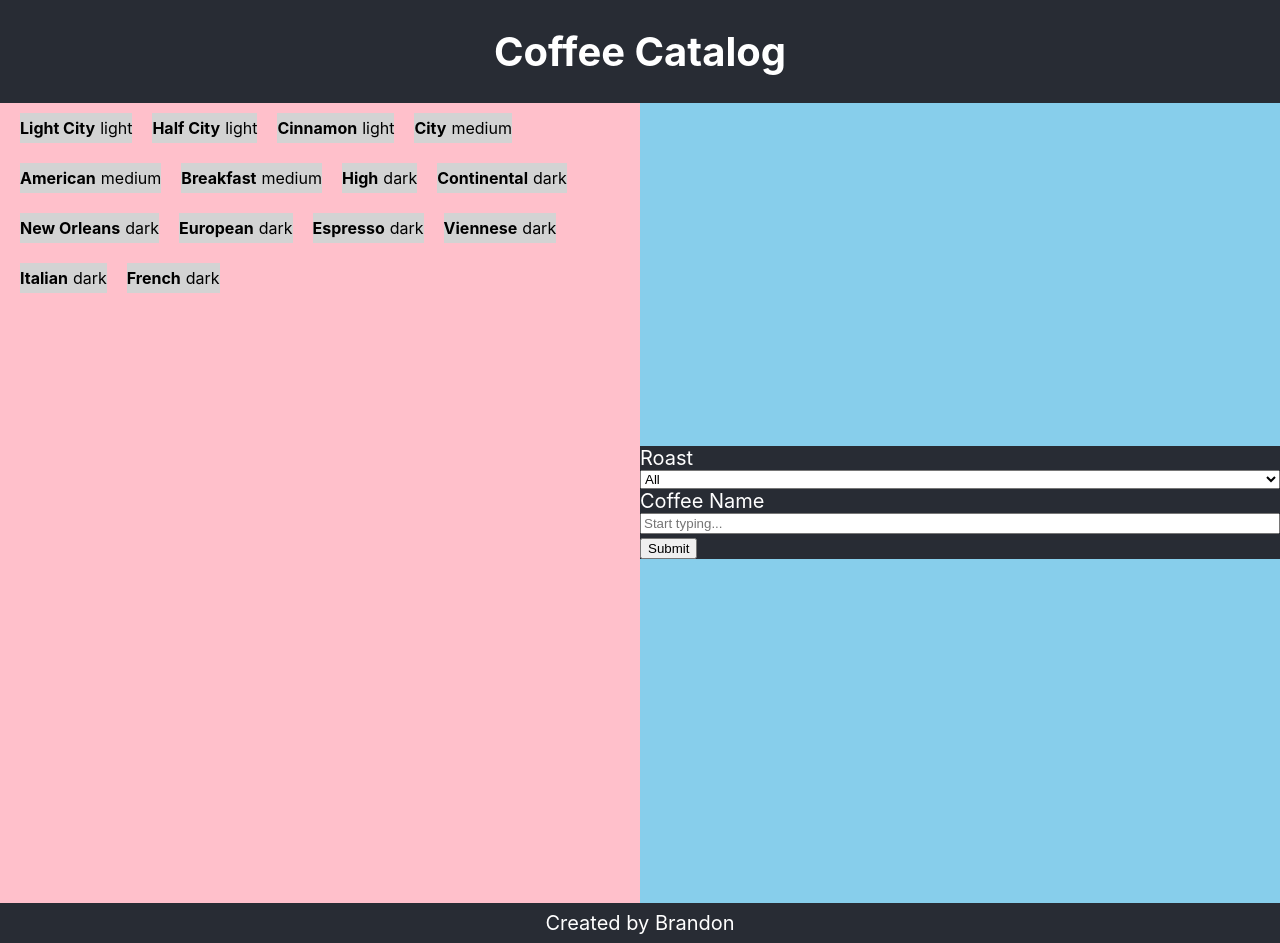
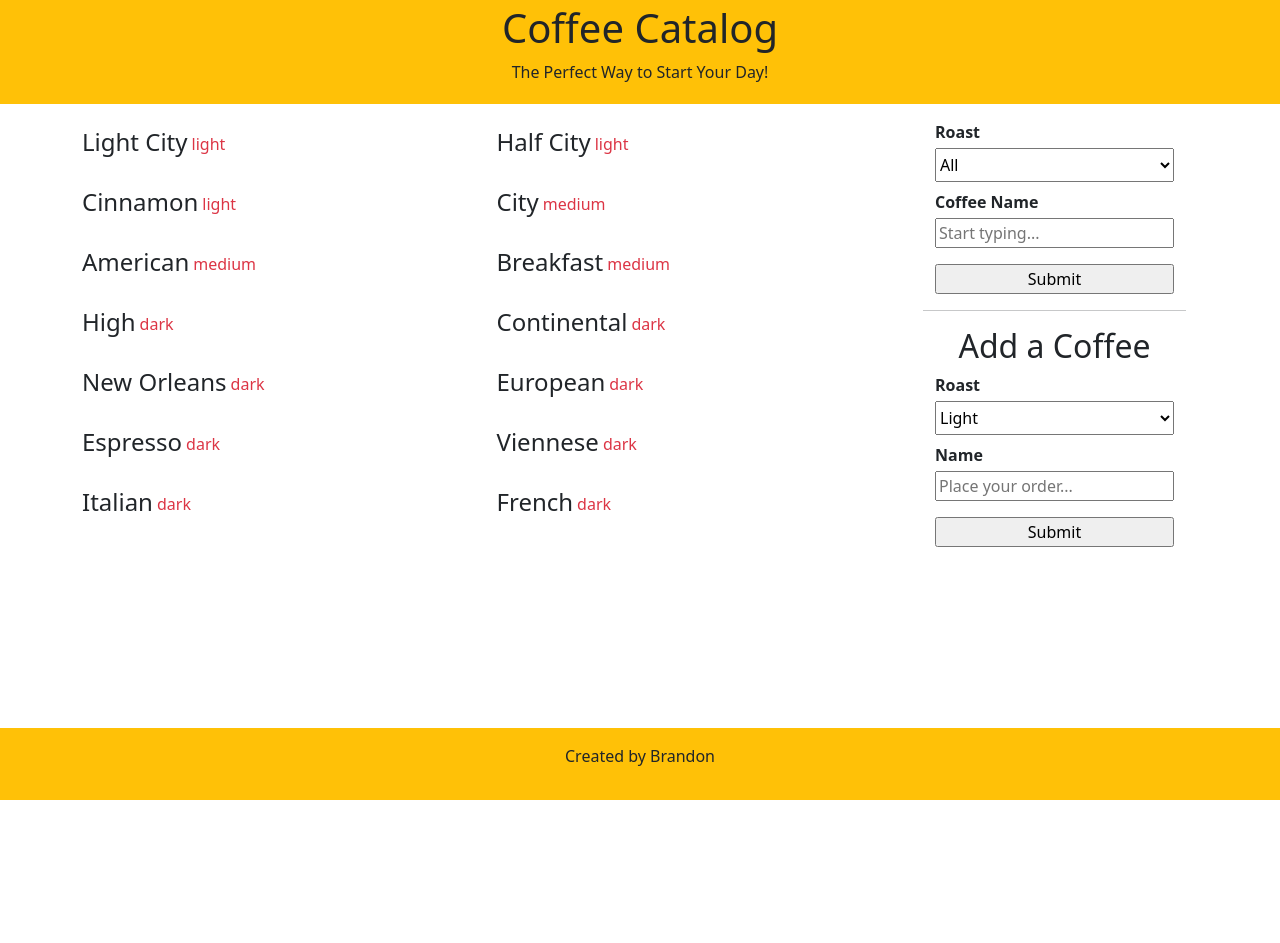
Before and after one commit to brandonmcphatter/coffee-catalog, a React (Create React App) app: page / in a window 1280 px wide. After the commit the page ends 800 px from the top, so only its background shows below. Built offline with nearby package versions, Linux system fonts and the light colour scheme.

Commit message:
page layout complete

```diff
--- a/package.json
+++ b/package.json
@@ -6,6 +6,7 @@
     "@testing-library/jest-dom": "^5.17.0",
     "@testing-library/react": "^13.4.0",
     "@testing-library/user-event": "^13.5.0",
+    "bootstrap": "^5.3.2",
     "react": "^18.2.0",
     "react-dom": "^18.2.0",
     "react-scripts": "5.0.1",
--- a/src/App.css
+++ b/src/App.css
@@ -1,79 +1,10 @@
-.App {
-
-}
-
-.App-header {
-  background-color: #282c34;
-  display: flex;
-  flex-direction: row;
-  align-items: center;
-  justify-content: center;
-  font-size: 20px;
-  color: white;
-}
-
 .main {
-  display: flex;
-  flex-direction: row;
-  color: white;
-}
-.coffee-display {
-  background-color: pink;
-  display: flex;
-  justify-items: start;
-  flex-direction: row;
-  color: black;
-  padding: 0 10px;
-  flex-wrap: wrap;
-  align-content: start;
-
-}
-
-.coffee {
-  background-color: lightgray;
-  height: 30px;
-  margin: 10px 10px;
-  display: flex;
-    flex-direction: row;
-    align-items: center;
-}
-.name {
-
-}
-.roast {
-  margin: 0 0 0 5px;
-}
-
-.coffee-input {
-  background-color: skyblue;
-  display: flex;
-  flex-direction: column;
-  align-items: center;
-  justify-content: center;
-  color: white;
-  height: 100vh;
+    height: auto;
 }
 
 .footer {
-  background-color: #282c34;
-  display: flex;
-  flex-direction: row;
-  align-items: center;
-  justify-content: center;
-  font-size: 20px;
-  color: white;
-  height: 5vh;
-  width: 100vw;
+    position: absolute;
+    bottom: 0;
+    width: 100%;
+
 }
-
-.filter {
-    background-color: #282c34;
-    font-size: 20px;
-    color: white;
-    width: 50vw;
-}
-
-.flex {
-    display: flex;
-    flex-direction: column;
-}
--- a/src/App.js
+++ b/src/App.js
@@ -1,4 +1,6 @@
 import './App.css';
+import 'bootstrap/dist/css/bootstrap.min.css';
+import 'bootstrap/dist/js/bootstrap.bundle.min.js';
 
 const coffeeData = [
     {id: 1, name: 'Light City', roast: 'light'},
@@ -28,24 +30,24 @@
                 <CoffeeEditor/>
             </Main>
 
-            <footer className="footer">
-                <p>Created by Brandon</p>
-            </footer>
+            <Footer/>
         </div>
     );
 }
 
 function Header() {
     return (
-        <header className='App-header'>
+        <header className='text-center bg-warning py-1 mb-3'>
             <h1>Coffee Catalog</h1>
+            <p>The Perfect Way to Start Your Day!</p>
         </header>
     );
 }
 
+
 function Main({children}) {
     return (
-        <main className="main">
+        <main className="main container d-flex">
             {children}
         </main>
     );
@@ -53,10 +55,11 @@
 
 function CoffeeDisplay({coffeeData, children}) {
     return (
-        <div className='coffee-display'>
+        <div className='d-flex flex-wrap align-content-start'>
             {children}
             {coffeeData.map((coffee) =>
-                <Coffee id={coffee.id}
+                <Coffee key={coffee.id}
+                        id={coffee.id}
                         name={coffee.name}
                         roast={coffee.roast}/>)
             }
@@ -66,7 +69,7 @@
 
 function CoffeeEditor() {
     return (
-        <div className='coffee-editor'>
+        <div className=''>
             <CoffeeSearcher/>
             <CoffeeAdder/>
         </div>
@@ -75,40 +78,66 @@
 
 function Coffee({id, name, roast}) {
     return (
-        <div className='coffee'>
-                <h4 className='name'>{name}</h4>
-                <p className='roast'>{roast}</p>
+        <div className='d-flex flex-wrap my-2 w-50'>
+            <h4 className='text-wrap mb-0'>{name}</h4>
+            <p className='ms-1 mt-1 text-danger'>{roast}</p>
         </div>
     )
 }
 
 function CoffeeSearcher() {
     return (
-        <div className='coffee-input'>
-            <form className='filter'>
-                <div className='flex'>
-                    <label htmlFor="roast-selection">Roast</label>
+        <section className="container d-flex flex-column">
+            <form>
+                <div className="container d-flex flex-column">
+                    <label htmlFor="roast-selection" className="fw-bold mb-1">Roast</label>
                     <select id="roast-selection" className="custom-select py-1">
                         <option id="all">All</option>
                         <option id="light">Light</option>
                         <option id="medium">Medium</option>
                         <option id="dark">Dark</option>
                     </select>
-                    <div className='flex'>
-                        <label>Coffee Name</label>
-                        <input id="coffeeDisplay" type="text" name="coffee name" placeholder="Start typing..."/>
-                    </div>
+                    <label className="mt-2 fw-bold mb-1">Coffee Name</label>
+                    <input id="coffeeDisplay" type="text" name="coffee name" placeholder="Start typing..."/>
                 </div>
-                <div>
-                    <input id="submit" type="submit"/>
+                <div className="container mt-3">
+                    <input className="btn-primary w-100" id="submit" type="submit"/>
                 </div>
             </form>
-        </div>
+            <hr/>
+        </section>
     )
 }
 
-function CoffeeAdder(){
+function CoffeeAdder() {
+    return (
+        <section className="container d-flex flex-column ">
+            <h2 className="text-center add-a-coffee">Add a Coffee <i className="fa-solid fa-mug-saucer"></i></h2>
+            <form className="add-new-coffee">
+                <div className="container d-flex flex-column">
+                    <label htmlFor="roast-selection" className="fw-bold mb-1">Roast</label>
+                    <select id="roast-selection-2" className="custom-select py-1">
+                        <option>Light</option>
+                        <option>Medium</option>
+                        <option>Dark</option>
+                    </select>
+                    <label className="mt-2 fw-bold mb-1">Name</label>
+                    <input className="new-coffee-added" type="text" name="name" placeholder="Place your order..."/>
+                </div>
+                <div className="container mt-3">
+                    <input className="btn-primary w-100" id="add-coffee" type="submit"/>
+                </div>
+            </form>
+        </section>
+    )
+}
 
+function Footer() {
+    return (
+        <footer className="footer d-flex flex-column align-items-center p-3 text-center bg-warning  mt-2">
+            <p>Created by Brandon</p>
+        </footer>
+    )
 }
 
 export default App;
--- a/src/index.js
+++ b/src/index.js
@@ -2,7 +2,8 @@
 import ReactDOM from 'react-dom/client';
 import './index.css';
 import App from './App';
-import reportWebVitals from './reportWebVitals';
+import 'bootstrap/dist/css/bootstrap.min.css';
+import 'bootstrap/dist/js/bootstrap.bundle.min.js';
 
 const root = ReactDOM.createRoot(document.getElementById('root'));
 root.render(
@@ -10,8 +11,3 @@
     <App />
   </React.StrictMode>
 );
-
-// If you want to start measuring performance in your app, pass a function
-// to log results (for example: reportWebVitals(console.log))
-// or send to an analytics endpoint. Learn more: https://bit.ly/CRA-vitals
-reportWebVitals();
```
Also changed, not shown: 1 other file (tests, documents, lock files or other folders).
